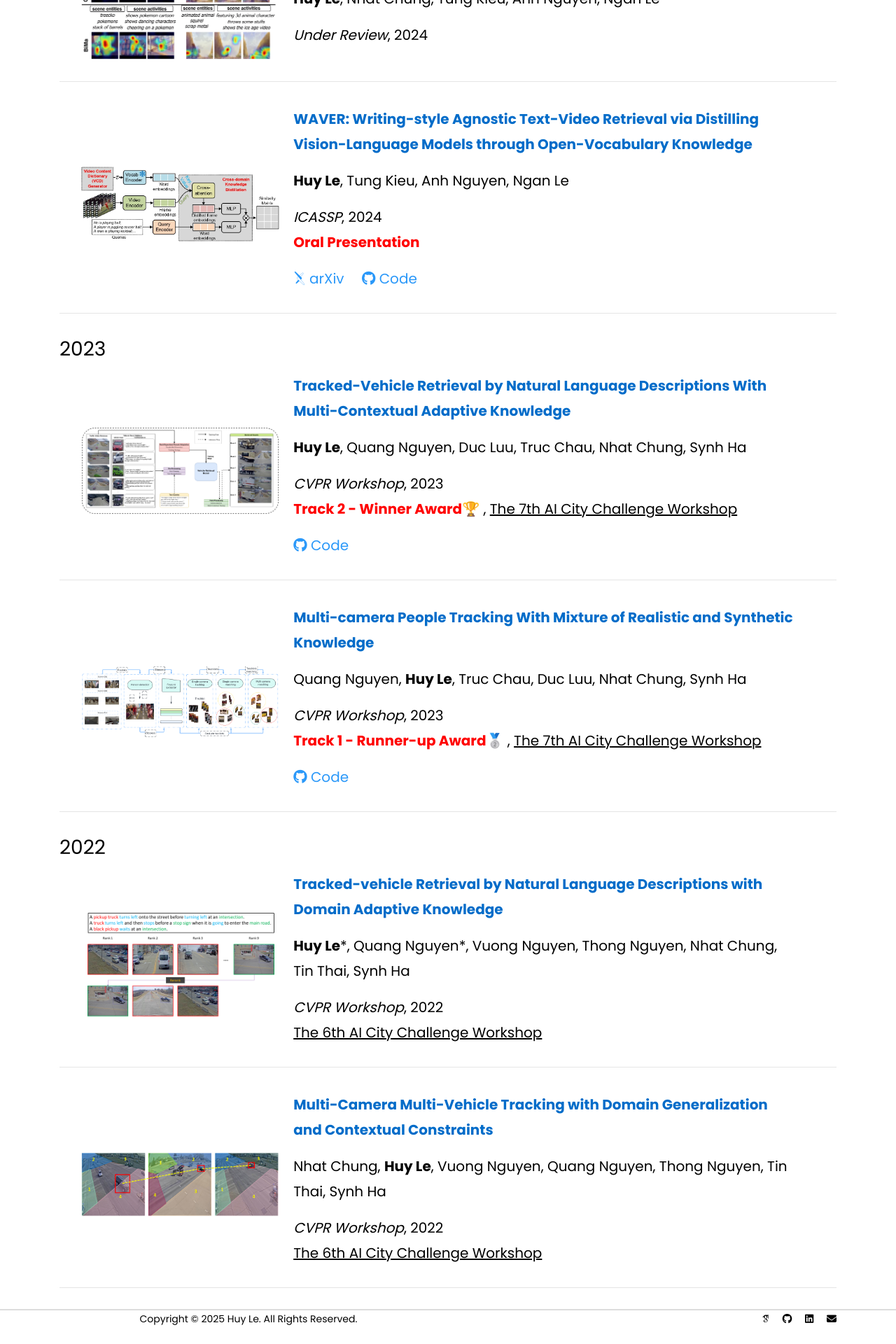
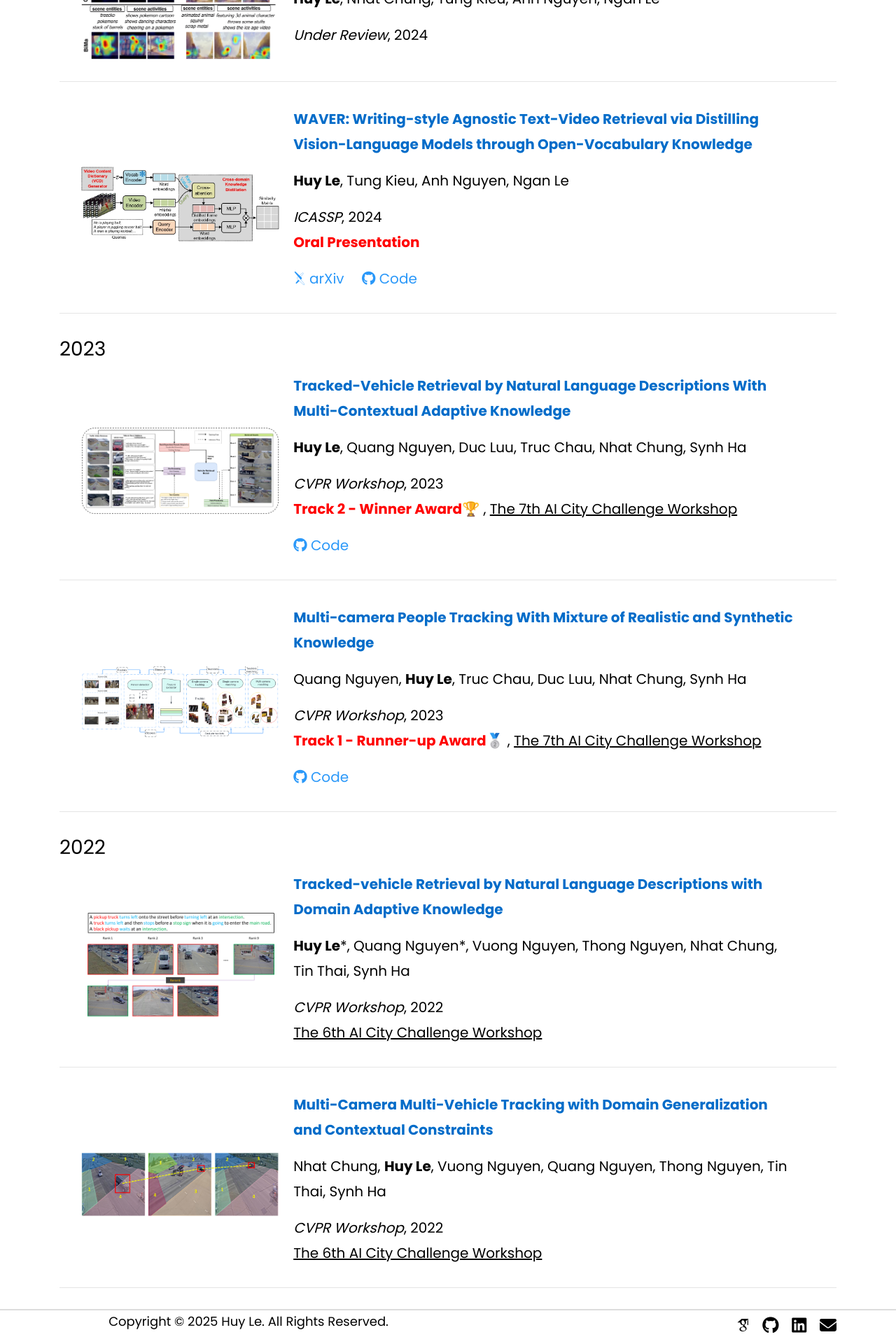
Before and after one commit to lehuy1611/lehuy1611.github.io, a Jekyll site: the page built from publication.html, in a window 1280 px wide. Shown: the part 701-2621 px from the top of the page at 70% size. Built offline with Jekyll 4.4.1, drawn with Linux system fonts in a browser that asks for light colours; some web fonts are replaced.

```diff
--- a/publication.html
+++ b/publication.html
@@ -209,8 +209,8 @@
         <div class="container">
             <div class="row">
                 <!-- Left Column for Copyright -->
-                <div class="col-md-6 text-center">
-                    <p style="color: #000; font-size: 14px;">
+                <div class="col-md-6 text-center" style="font-size: 16px;"> <!-- Increase font size here -->
+                    <p style="color: #000; font-size: 18px;"> <!-- Increase font size here -->
                         Copyright &copy;
                         <script>document.write(new Date().getFullYear());</script> Huy Le. All Rights Reserved.
                     </p>
@@ -223,25 +223,25 @@
                         <div class="col-md-12 text-right">
                             <a class="external-link button is-light"
                                href="https://scholar.google.com/citations?user=nsoYvw8AAAAJ&hl"
-                               style="color: #000; margin-left: 15px; display: inline-block;">
+                               style="color: #000; margin-left: 15px; display: inline-block; font-size: 24px;"> <!-- Increase icon size here -->
                                 <span class="icon"><i class="ai ai-google-scholar"></i></span>
                             </a>
 
                             <a class="external-link button is-light"
                                href="https://github.com/zef1611"
-                               style="color: #000; margin-left: 15px; display: inline-block;">
+                               style="color: #000; margin-left: 15px; display: inline-block; font-size: 24px;"> <!-- Increase icon size here -->
                                 <span class="icon"><i class="fab fa-github"></i></span>
                             </a>
 
                             <a class="external-link button is-light"
                                href="https://www.linkedin.com/in/lehuy1611"
-                               style="color: #000; margin-left: 15px; display: inline-block;">
+                               style="color: #000; margin-left: 15px; display: inline-block; font-size: 24px;"> <!-- Increase icon size here -->
                                 <span class="icon"><i class="fab fa-linkedin"></i></span>
                             </a>
 
                             <a class="external-link button is-light"
                                href="mailto:lehuy2316@gmail.com"
-                               style="color: #000; margin-left: 15px; display: inline-block;">
+                               style="color: #000; margin-left: 15px; display: inline-block; font-size: 24px;"> <!-- Increase icon size here -->
                                 <span class="icon"><i class="fa fa-envelope" aria-hidden="true"></i></span>
                             </a>
                         </div>
@@ -250,7 +250,6 @@
             </div>
         </div>
     </footer>
-
 
     <!-- Loader -->
     <div id="ftco-loader" class="show fullscreen"><svg class="circular" width="48px" height="48px">
```
Also changed, not shown: gallery.html (+6 -7 lines).
